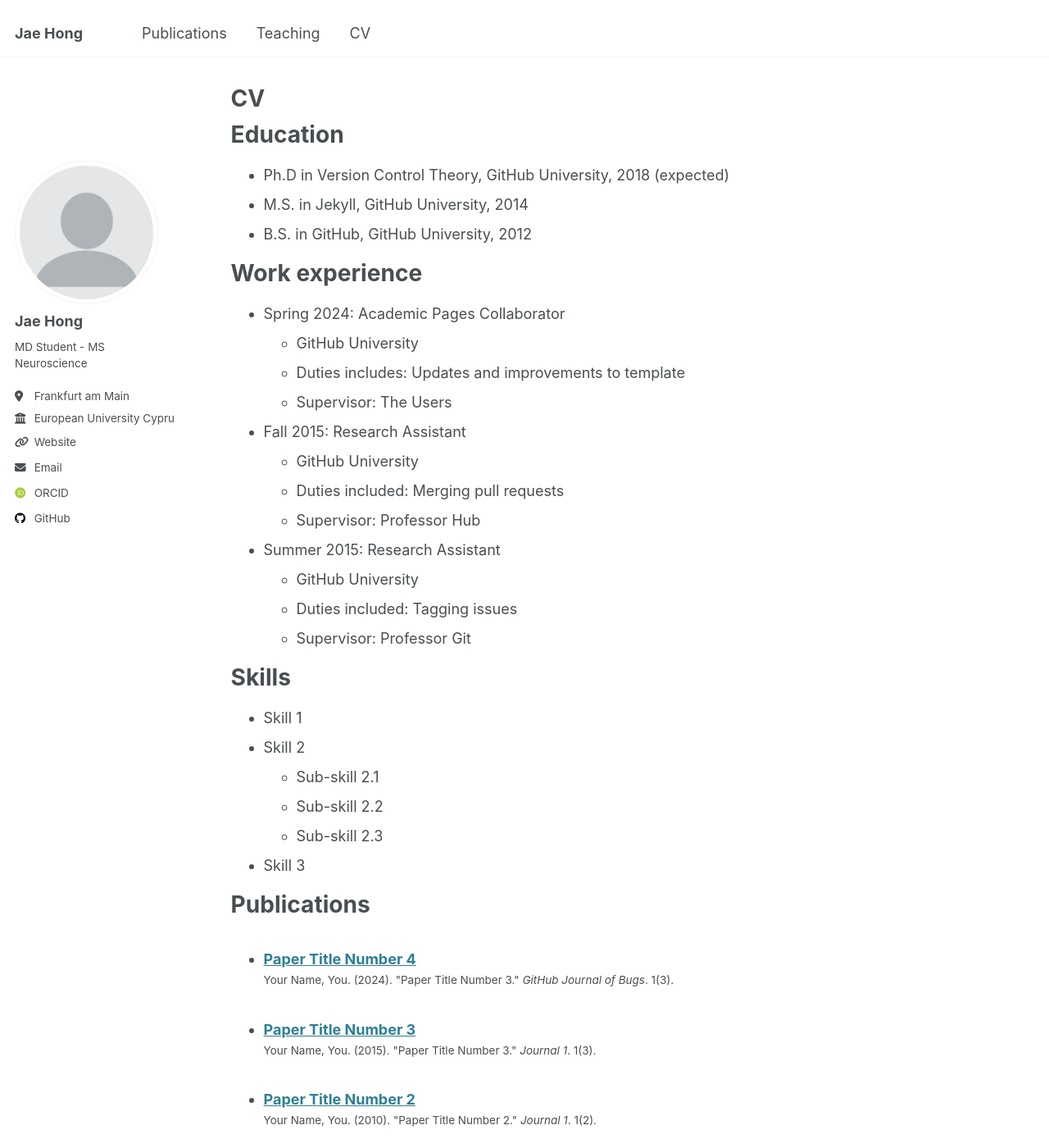
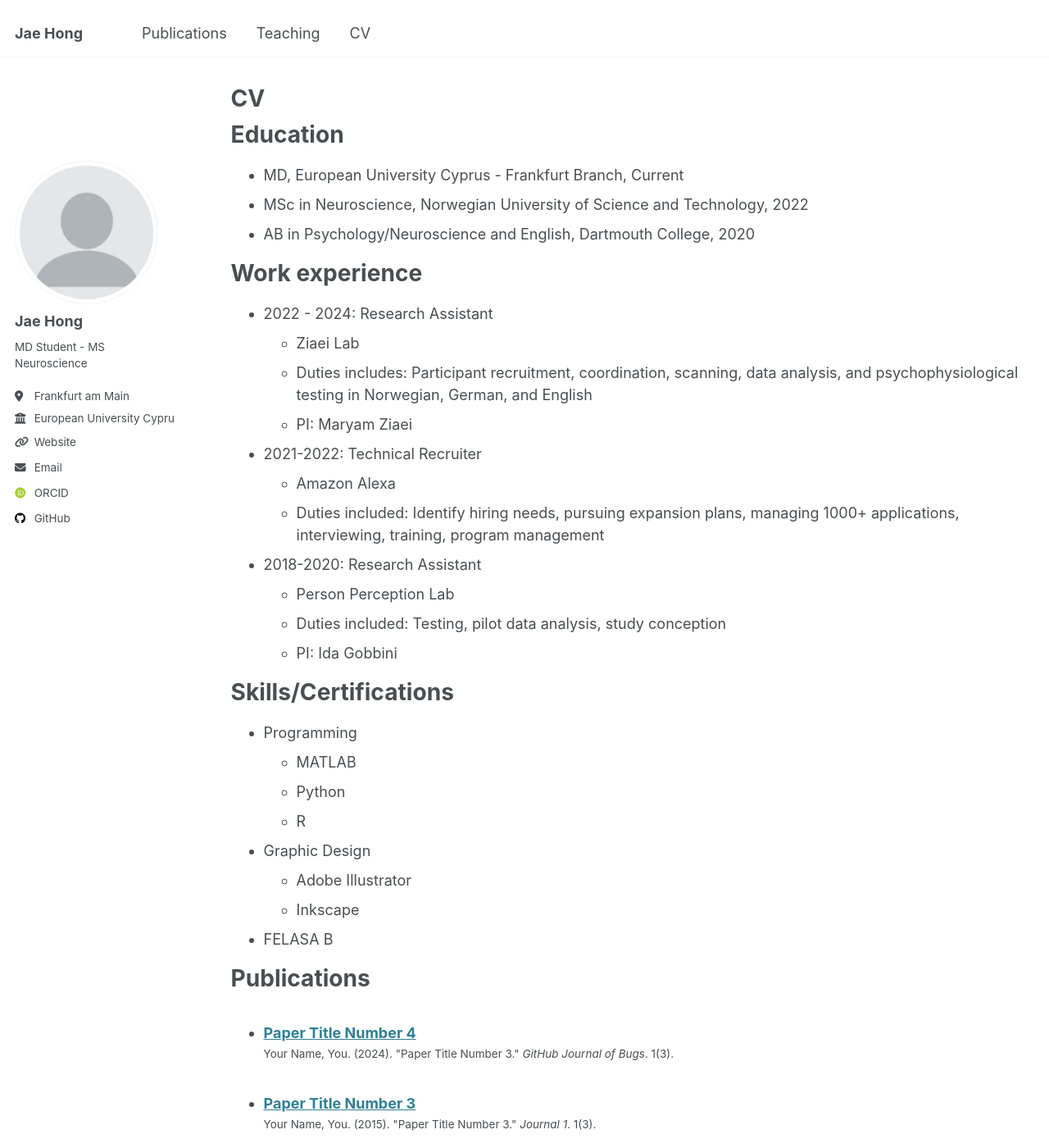
Before and after one commit to jaeshong/jaeshong.github.io, a Jekyll site: the page built from _pages/cv.md, in a window 1280 px wide and 1400 px high. Shown: the whole window at 82% size. Built offline with Jekyll 4.4.1, drawn with Linux system fonts in a browser that asks for light colours; some web fonts are replaced; some of the changed text lies outside the part shown.

Commit message:
Update cv.md

```diff
--- a/_pages/cv.md
+++ b/_pages/cv.md
@@ -11,35 +11,36 @@ redirect_from:
 
 Education
 ======
-* Ph.D in Version Control Theory, GitHub University, 2018 (expected)
-* M.S. in Jekyll, GitHub University, 2014
-* B.S. in GitHub, GitHub University, 2012
+* MD, European University Cyprus - Frankfurt Branch, Current
+* MSc in Neuroscience, Norwegian University of Science and Technology, 2022
+* AB in Psychology/Neuroscience and English, Dartmouth College, 2020
 
 Work experience
 ======
-* Spring 2024: Academic Pages Collaborator
-  * GitHub University
-  * Duties includes: Updates and improvements to template
-  * Supervisor: The Users
+* 2022 - 2024: Research Assistant
+  * Ziaei Lab
+  * Duties includes: Participant recruitment, coordination, scanning, data analysis, and psychophysiological testing in Norwegian, German, and English
+  * PI: Maryam Ziaei
 
-* Fall 2015: Research Assistant
-  * GitHub University
-  * Duties included: Merging pull requests
-  * Supervisor: Professor Hub
+* 2021-2022: Technical Recruiter
+  * Amazon Alexa
+  * Duties included: Identify hiring needs, pursuing expansion plans, managing 1000+ applications, interviewing, training, program management
 
-* Summer 2015: Research Assistant
-  * GitHub University
-  * Duties included: Tagging issues
-  * Supervisor: Professor Git
+* 2018-2020: Research Assistant
+  * Person Perception Lab
+  * Duties included: Testing, pilot data analysis, study conception
+  * PI: Ida Gobbini
 
-Skills
+Skills/Certifications
 ======
-* Skill 1
-* Skill 2
-  * Sub-skill 2.1
-  * Sub-skill 2.2
-  * Sub-skill 2.3
-* Skill 3
+* Programming
+  * MATLAB
+  * Python
+  * R
+* Graphic Design
+  * Adobe Illustrator
+  * Inkscape
+* FELASA B
 
 Publications
 ======
@@ -47,11 +48,11 @@ Publications
     {% include archive-single-cv.html %}
   {% endfor %}</ul>
 
-Talks
-======
-  <ul>{% for post in site.talks reversed %}
-    {% include archive-single-talk-cv.html  %}
-  {% endfor %}</ul>
+#Talks
+#======
+#  <ul>{% for post in site.talks reversed %}
+#    {% include archive-single-talk-cv.html  %}
+#  {% endfor %}</ul>
 
 Teaching
 ======
```
